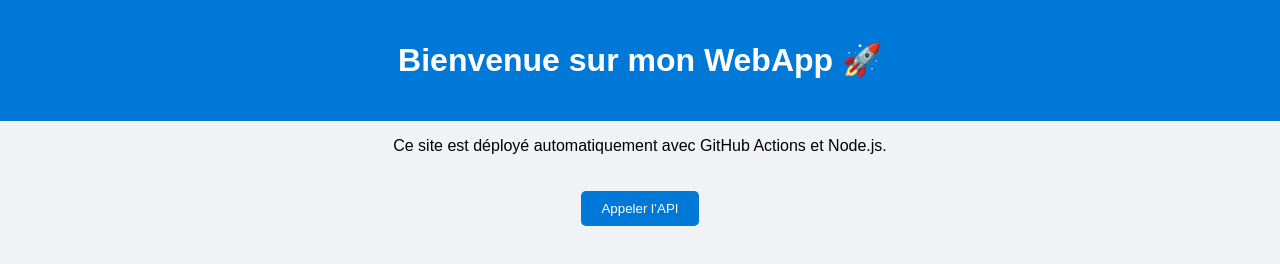
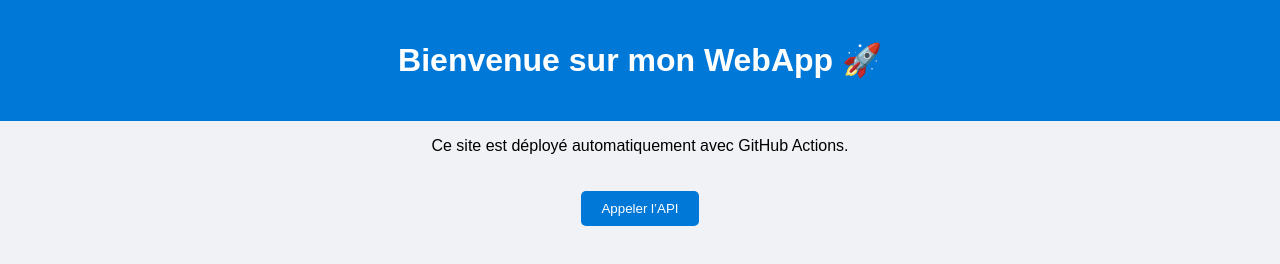
Before and after one commit to noukhale/tp1-ci-cd-webapp, a website: page public/index.html in a window 1280 px wide. Drawn offline with Linux system fonts and the light colour scheme.

Commit message:
Update index.html

```diff
--- a/public/index.html
+++ b/public/index.html
@@ -10,7 +10,7 @@
     <h1>Bienvenue sur mon WebApp 🚀</h1>
   </header>
   <main>
-    <p>Ce site est déployé automatiquement avec GitHub Actions et Node.js.</p>
+    <p>Ce site est déployé automatiquement avec GitHub Actions.</p>
     <button id="api-btn">Appeler l’API</button>
     <p id="api-result"></p>
   </main>
```
